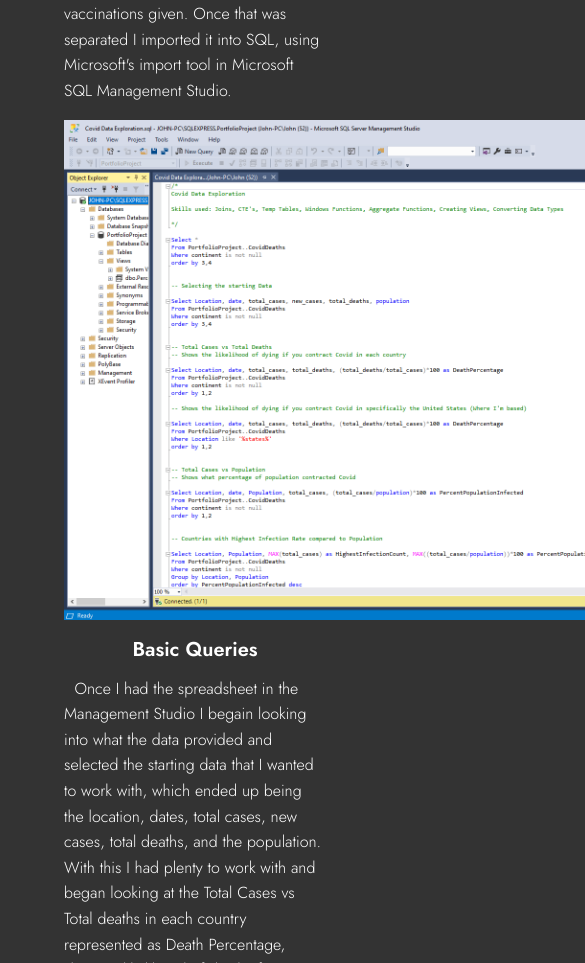
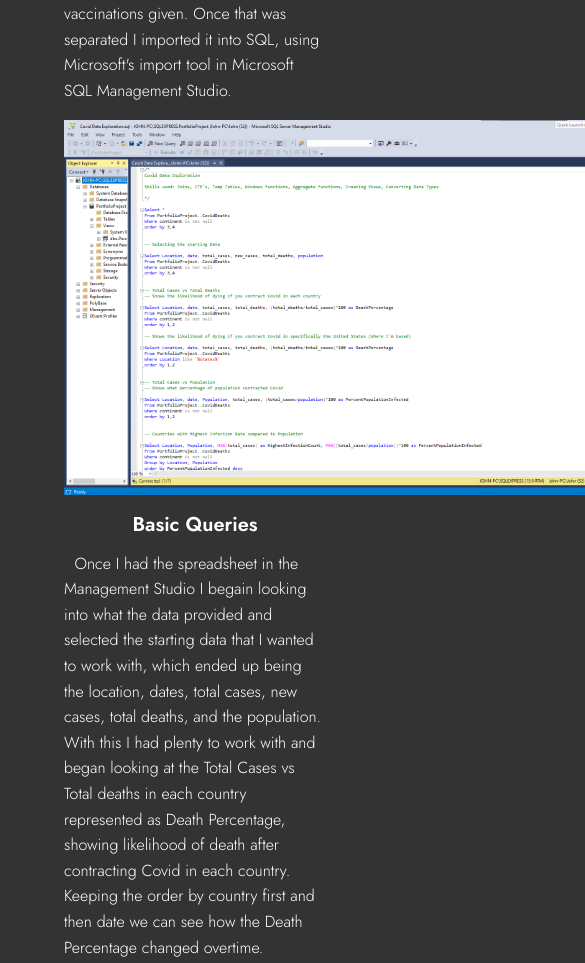
Before and after one commit to RosakJ/JohnRosak, a plain HTML site: page covid-data-exploration.html in a window 390 px wide. Shown: the part 1180-2143 px from the top of the page, 585 px wide, since content can reach past the window. Drawn offline with nearby package versions, Linux system fonts and the light colour scheme.

Commit message:
Fixed image resizing issues

```diff
--- a/css/style.css
+++ b/css/style.css
@@ -504,11 +504,14 @@
     font-size: 1.2rem;
 }
 
-.portfolio-img {
-    display: block;
-    margin-left: auto;
-    margin-right: auto;
-    max-width: 800px;
+@media (max-width: 800px) {
+    .portfolio-img {
+        display: block;
+        margin-left: auto;
+        margin-right: auto;
+        max-width: 600px;
+        height: auto;
+    }
 }
 
 .center {
```
